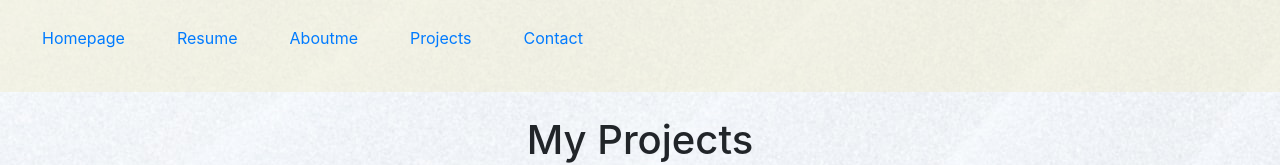
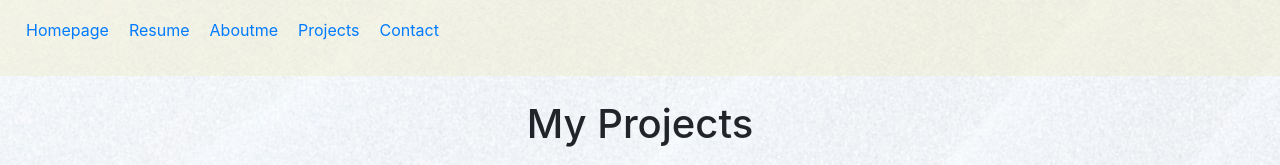
Before and after one commit to ndracic/nermins_portfolio, a React (Create React App) app: page /projects in a window 1280 px wide. Shown: the top 165 px of the page. Built offline with nearby package versions, Linux system fonts and the light colour scheme.

Commit message:
fixed routes

```diff
--- a/src/components/Navbar.js
+++ b/src/components/Navbar.js
@@ -21,23 +21,13 @@ function Navbar({ currentPage, handlePageChange }) {
     <nav>
     <ul className="navbar navbar-expand-lg navbar-light" id="mainNav">
       <li className="nav-item">
-      <Link
-          to=""
-          onClick={() => handlePageChange('Homepage')}
-          // This is a conditional (ternary) operator that checks to see if the current page is "Homepage"
-          // If it is, we set the current page to 'nav-link-active', otherwise we set it to 'nav-link'
-          className={currentPage === 'Homepage' ? 'nav-link active' : 'nav-link'}
-        >
+      <Link to="">
           Homepage
         </Link>
         </li>
       <li className="nav-item">
         <Link
           to="resume"
-          onClick={() => handlePageChange('Resume')}
-          // This is a conditional (ternary) operator that checks to see if the current page is "Resume"
-          // If it is, we set the current page to 'nav-link-active', otherwise we set it to 'nav-link'
-          className={currentPage === 'Resume' ? 'nav-link active' : 'nav-link'}
         >
           Resume
         </Link>
@@ -46,9 +36,6 @@ function Navbar({ currentPage, handlePageChange }) {
       <li className="nav-item">
         <Link
           to="aboutme"
-          onClick={() => handlePageChange('Aboutme')}
-          // Check to see if the currentPage is `Aboutme`, and if so we use the active link class from bootstrap. Otherwise, we set it to a normal nav-link
-          className={currentPage === 'Aboutme' ? 'nav-link active' : 'nav-link'}
         >
           Aboutme
         </Link>
@@ -56,9 +43,6 @@ function Navbar({ currentPage, handlePageChange }) {
       <li className="nav-item">
         <Link
           to="projects"
-          onClick={() => handlePageChange('Projects')}
-          // Check to see if the currentPage is `Projects`, and if so we use the active link class from bootstrap. Otherwise, we set it to a normal nav-link
-          className={currentPage === 'Projects' ? 'nav-link active' : 'nav-link'}
         >
           Projects
         </Link>
@@ -66,15 +50,13 @@ function Navbar({ currentPage, handlePageChange }) {
       <li className="nav-item">
         <Link
           to="contact"
-          onClick={() => handlePageChange('Contact')}
-          // Check to see if the currentPage is `Contact`, and if so we use the active link class from bootstrap. Otherwise, we set it to a normal nav-link
-          className={currentPage === 'Contact' ? 'nav-link active' : 'nav-link'}
         >
           Contact
         </Link>
       </li>
     </ul>
     </nav>
+
       <Routes>
         <Route path='' element={<Homepage />} />
         <Route path='aboutme' element={<Aboutme />} />
```
